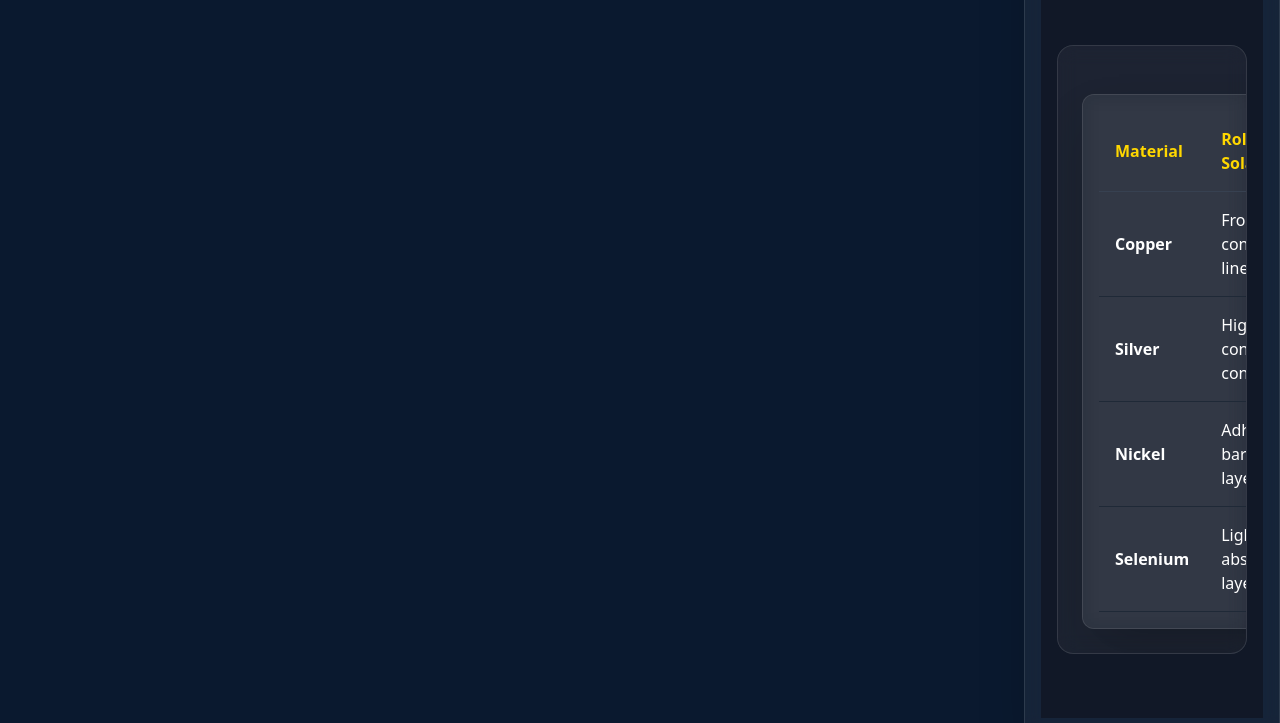
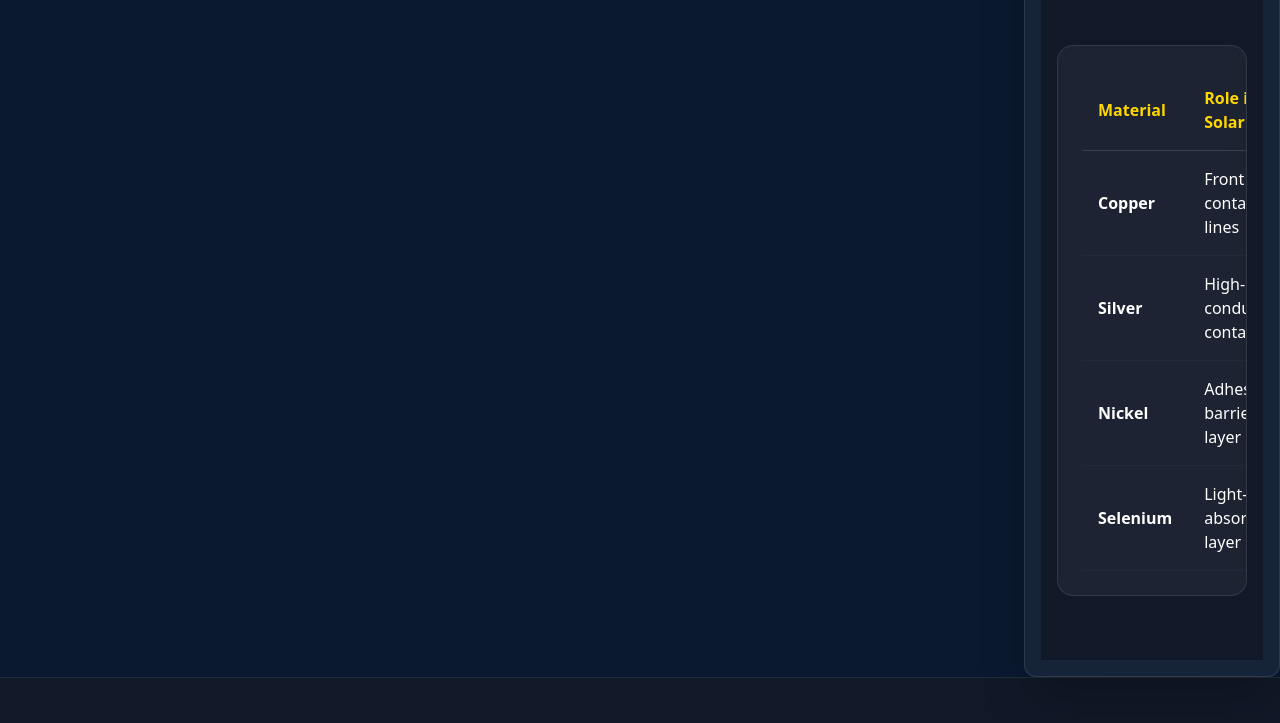
Before and after one commit to Nitin-misal003/Electroplating-Solar-Tech, a plain HTML site: page index.html in a window 1280 px wide. Shown: the part 4074-4797 px from the top of the page. Drawn offline with nearby package versions, Linux system fonts and the light colour scheme.

Commit message:
Update index.html

```diff
--- a/index.html
+++ b/index.html
@@ -206,8 +206,6 @@
                 </div>
 
                 <div class="glassmorphism rounded-2xl p-4 md:p-6 overflow-x-auto">
-                     <!-- Efficiency Impact Meter -->
-    <div class="glassmorphism rounded-xl p-4 shadow-2xl w-full md:w-64 ml-auto mt-6">
                     <table class="w-full text-left">
                         <thead>
                             <tr class="border-b border-gray-700">
```
